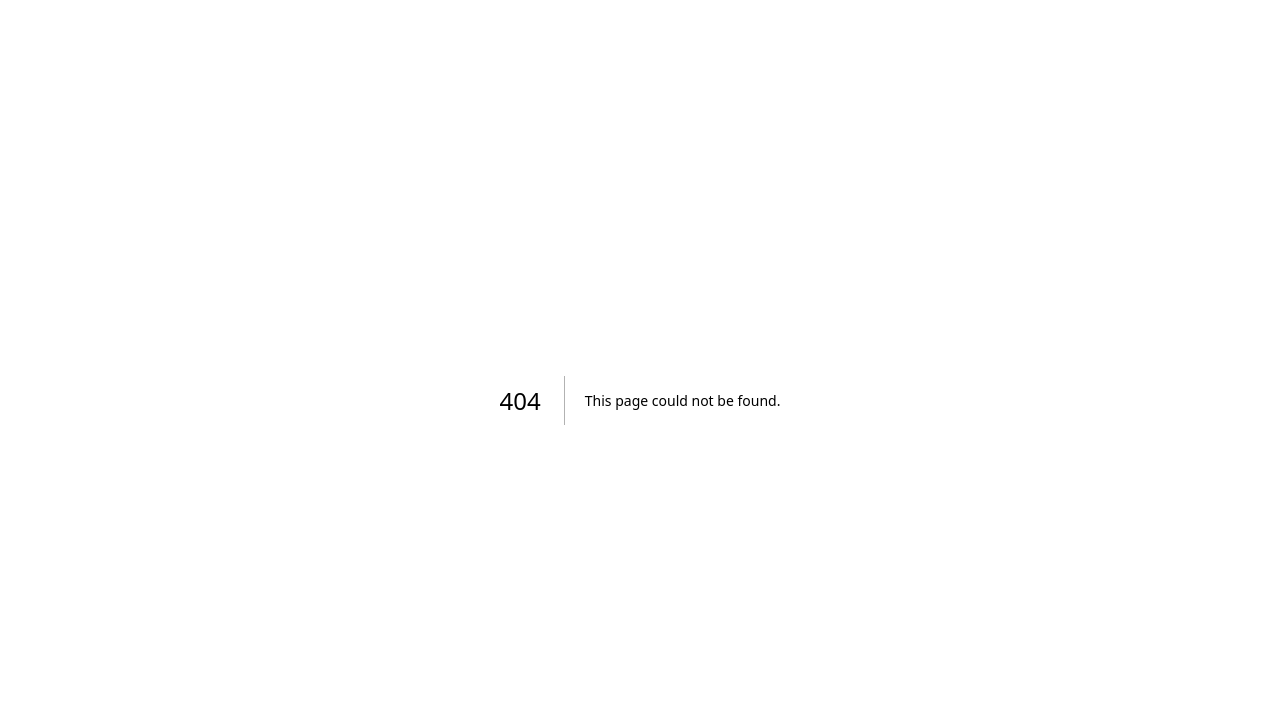
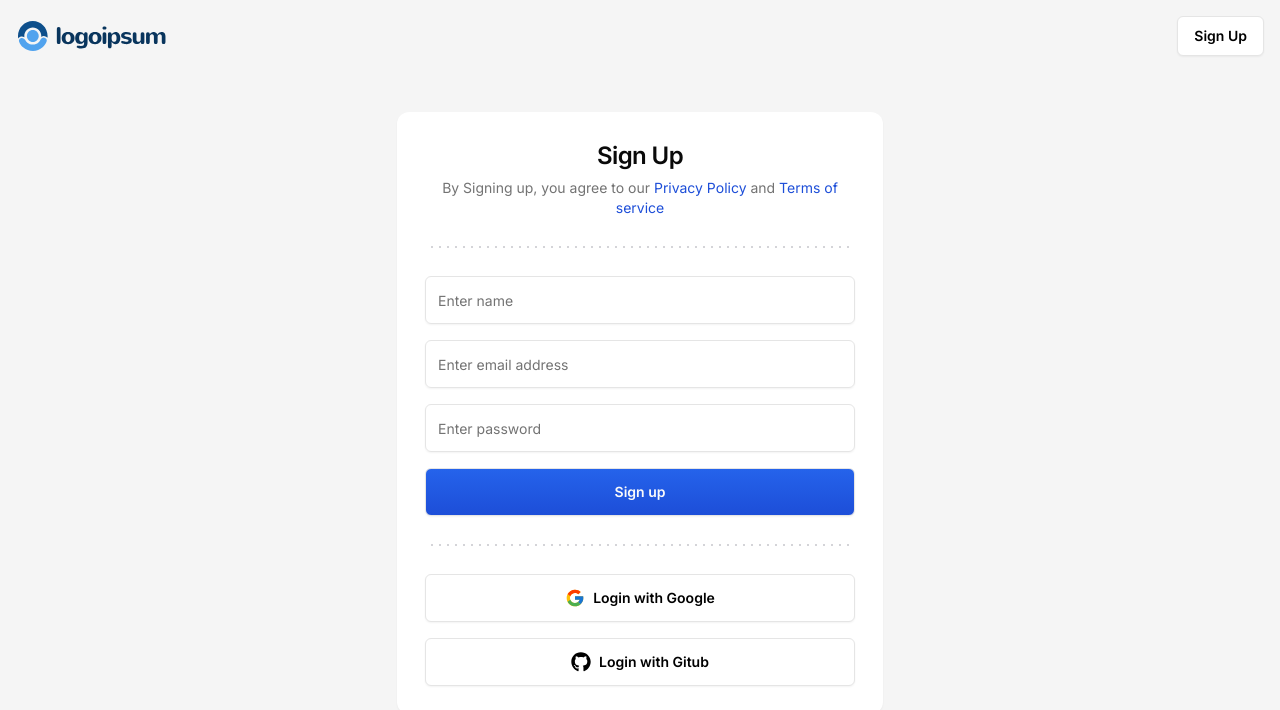
Before and after one commit to HanMyatThu/workflow_manage_app, a Next.js app: page /sign-up in a window 1280 px wide. Before the commit this address had no page. Shown: the top 710 px of the page. Built offline with nearby package versions, Linux system fonts and the light colour scheme.

Commit message:
create ui for auth screens

```diff
--- a/package.json
+++ b/package.json
@@ -33,6 +33,7 @@
     "react-day-picker": "^8.10.1",
     "react-dom": "^18",
     "react-hook-form": "^7.53.0",
+    "react-icons": "^5.3.0",
     "recharts": "^2.13.0",
     "sonner": "^1.5.0",
     "tailwind-merge": "^2.5.4",
--- /dev/null
+++ b/src/app/(auth)/layout.tsx
@@ -0,0 +1,24 @@
+import { Button } from "@/components/ui/button";
+import Image from "next/image";
+
+interface AuthLayoutProps {
+  children: React.ReactNode;
+}
+
+const AuthLayout = ({ children }: AuthLayoutProps) => {
+  return (
+    <main className="bg-neutral-100 min-h-screen">
+      <div className="mx-auto max-w-screen-2xl p-4">
+        <nav className="flex justify-between items-center">
+          <Image src="/logo.svg" alt="logo" width={152} height={56} />
+          <Button variant="secondary">Sign Up</Button>
+        </nav>
+        <div className="flex flex-col items-center justify-center pt-4 md:pt-14 ">
+          {children}
+        </div>
+      </div>
+    </main>
+  );
+};
+
+export default AuthLayout;
--- /dev/null
+++ b/src/app/(auth)/sign-in/page.tsx
@@ -0,0 +1,7 @@
+import { SignInCard } from "@/features/auth/components/sign-in-card";
+
+const SignInPage = () => {
+  return <SignInCard />;
+};
+
+export default SignInPage;
--- /dev/null
+++ b/src/app/(auth)/sign-up/page.tsx
@@ -0,0 +1,9 @@
+"use client";
+
+import { SignUpCard } from "@/features/auth/components/sign-up-card";
+
+const SignUpPage = () => {
+  return <SignUpCard />;
+};
+
+export default SignUpPage;
--- a/src/app/layout.tsx
+++ b/src/app/layout.tsx
@@ -1,21 +1,15 @@
 import type { Metadata } from "next";
-import localFont from "next/font/local";
+import { Inter } from "next/font/google";
+
+import { cn } from "@/lib/utils";
+
 import "./globals.css";
 
-const geistSans = localFont({
-  src: "./fonts/GeistVF.woff",
-  variable: "--font-geist-sans",
-  weight: "100 900",
-});
-const geistMono = localFont({
-  src: "./fonts/GeistMonoVF.woff",
-  variable: "--font-geist-mono",
-  weight: "100 900",
-});
+const font = Inter({ subsets: ["latin"] });
 
 export const metadata: Metadata = {
-  title: "Create Next App",
-  description: "Generated by create next app",
+  title: "DuDu | Manage your work flow easily",
+  description: "Manage your work flow easily",
 };
 
 export default function RootLayout({
@@ -25,9 +19,7 @@ export default function RootLayout({
 }>) {
   return (
     <html lang="en">
-      <body
-        className={`${geistSans.variable} ${geistMono.variable} antialiased`}
-      >
+      <body className={cn(font.className, "antialiased min-h-screen")}>
         {children}
       </body>
     </html>
--- /dev/null
+++ b/src/components/common/dotted-separator.tsx
@@ -0,0 +1,46 @@
+import { cn } from "@/lib/utils";
+
+interface DottedSeparatorProps {
+  className?: string;
+  color?: string;
+  height?: string;
+  dotSize?: string;
+  gapSize?: string;
+  direction?: "horizontal" | "vertical";
+}
+
+export const DottedSeparator = ({
+  className,
+  color = "#d4d4d8",
+  direction = "horizontal",
+  dotSize = "2px",
+  gapSize = "6px",
+  height = "2px",
+}: DottedSeparatorProps) => {
+  const isHorizontal = direction === "horizontal";
+
+  return (
+    <div
+      className={cn(
+        isHorizontal
+          ? "w-full flex items-center"
+          : "h-full flex flex-col items-center",
+        className
+      )}
+    >
+      <div
+        className={isHorizontal ? "flex-grow" : "flex-grow-0"}
+        style={{
+          width: isHorizontal ? "100%" : height,
+          height: isHorizontal ? height : "100%",
+          backgroundImage: `radial-gradient(circle, ${color} 25%, transparent 25%)`,
+          backgroundSize: isHorizontal
+            ? `${parseInt(dotSize) + parseInt(gapSize)}px ${height}`
+            : `${height} ${parseInt(dotSize) + parseInt(gapSize)}px`,
+          backgroundRepeat: isHorizontal ? "repeat-x" : "repeat-y",
+          backgroundPosition: "center",
+        }}
+      />
+    </div>
+  );
+};
--- a/src/components/ui/button.tsx
+++ b/src/components/ui/button.tsx
@@ -10,7 +10,7 @@ const buttonVariants = cva(
     variants: {
       variant: {
         primary:
-          "bg-grandient-to-b from-blue-600 to-blue-700 text-primary-foreground hover:from-blue-700 hover:to-blue-700",
+          "bg-gradient-to-b from-blue-600 to-blue-700 text-primary-foreground hover:from-blue-700 hover:to-blue-700",
         destructive:
           "bg-gradient-to-b from-amber-600 to-amber-700 text-destructive-foreground hover:from-amber-700 hover:to-amber-700",
         outline:
--- /dev/null
+++ b/src/features/auth/components/sign-in-card.tsx
@@ -0,0 +1,71 @@
+"use client";
+import { FcGoogle } from "react-icons/fc";
+import { FaGithub } from "react-icons/fa";
+
+import { DottedSeparator } from "@/components/common/dotted-separator";
+import { Card, CardContent, CardHeader, CardTitle } from "@/components/ui/card";
+import { Input } from "@/components/ui/input";
+import { Button } from "@/components/ui/button";
+
+export const SignInCard = () => {
+  return (
+    <Card className="w-full h-full md:w-[486px] border-none shadow-sm">
+      <CardHeader className="flex items-center justify-center text-center p-7">
+        <CardTitle className="text-2xl">Welcome Back!</CardTitle>
+      </CardHeader>
+      <div className="px-7">
+        <DottedSeparator />
+      </div>
+      <CardContent className="p-7">
+        <form className="space-y-4">
+          <Input
+            type="email"
+            name="email"
+            required
+            value={""}
+            onChange={() => {}}
+            placeholder="Enter email address"
+            disabled={false}
+          />
+          <Input
+            type="password"
+            name="password"
+            required
+            value={""}
+            onChange={() => {}}
+            placeholder="Enter password"
+            disabled={false}
+            min={8}
+            max={256}
+          />
+          <Button disabled={false} size="lg" className="w-full">
+            Login
+          </Button>
+        </form>
+      </CardContent>
+      <div className="px-7">
+        <DottedSeparator />
+      </div>
+      <CardContent className="p-7 flex flex-col gap-y-4">
+        <Button
+          variant="secondary"
+          size="lg"
+          className="w-full"
+          disabled={false}
+        >
+          <FcGoogle className="mr-2 size-5" />
+          Login with Google
+        </Button>
+        <Button
+          variant="secondary"
+          size="lg"
+          className="w-full"
+          disabled={false}
+        >
+          <FaGithub className="mr-2 size-5" />
+          Login with Gitub
+        </Button>
+      </CardContent>
+    </Card>
+  );
+};
--- /dev/null
+++ b/src/features/auth/components/sign-up-card.tsx
@@ -0,0 +1,97 @@
+"use client";
+import Link from "next/link";
+import { FcGoogle } from "react-icons/fc";
+import { FaGithub } from "react-icons/fa";
+
+import { DottedSeparator } from "@/components/common/dotted-separator";
+import {
+  Card,
+  CardContent,
+  CardDescription,
+  CardHeader,
+  CardTitle,
+} from "@/components/ui/card";
+import { Input } from "@/components/ui/input";
+import { Button } from "@/components/ui/button";
+
+export const SignUpCard = () => {
+  return (
+    <Card className="w-full h-full md:w-[486px] border-none shadow-sm">
+      <CardHeader className="flex items-center justify-center text-center p-7">
+        <CardTitle className="text-2xl">Sign Up</CardTitle>
+        <CardDescription>
+          By Signing up, you agree to our{" "}
+          <Link href="/privacy">
+            <span className="text-blue-700">Privacy Policy</span>
+          </Link>{" "}
+          and{" "}
+          <Link href="/terms">
+            <span className="text-blue-700">Terms of service</span>
+          </Link>
+        </CardDescription>
+      </CardHeader>
+      <div className="px-7">
+        <DottedSeparator />
+      </div>
+      <CardContent className="p-7">
+        <form className="space-y-4">
+          <Input
+            type="text"
+            name="name"
+            required
+            value={""}
+            onChange={() => {}}
+            placeholder="Enter name"
+            disabled={false}
+          />
+          <Input
+            type="email"
+            name="email"
+            required
+            value={""}
+            onChange={() => {}}
+            placeholder="Enter email address"
+            disabled={false}
+          />
+          <Input
+            type="password"
+            name="password"
+            required
+            value={""}
+            onChange={() => {}}
+            placeholder="Enter password"
+            disabled={false}
+            min={8}
+            max={256}
+          />
+          <Button disabled={false} size="lg" className="w-full">
+            Sign up
+          </Button>
+        </form>
+      </CardContent>
+      <div className="px-7">
+        <DottedSeparator />
+      </div>
+      <CardContent className="p-7 flex flex-col gap-y-4">
+        <Button
+          variant="secondary"
+          size="lg"
+          className="w-full"
+          disabled={false}
+        >
+          <FcGoogle className="mr-2 size-5" />
+          Login with Google
+        </Button>
+        <Button
+          variant="secondary"
+          size="lg"
+          className="w-full"
+          disabled={false}
+        >
+          <FaGithub className="mr-2 size-5" />
+          Login with Gitub
+        </Button>
+      </CardContent>
+    </Card>
+  );
+};
```
Also changed, not shown: public/logo.svg (added), 1 other file (tests, documents, lock files or other folders).
